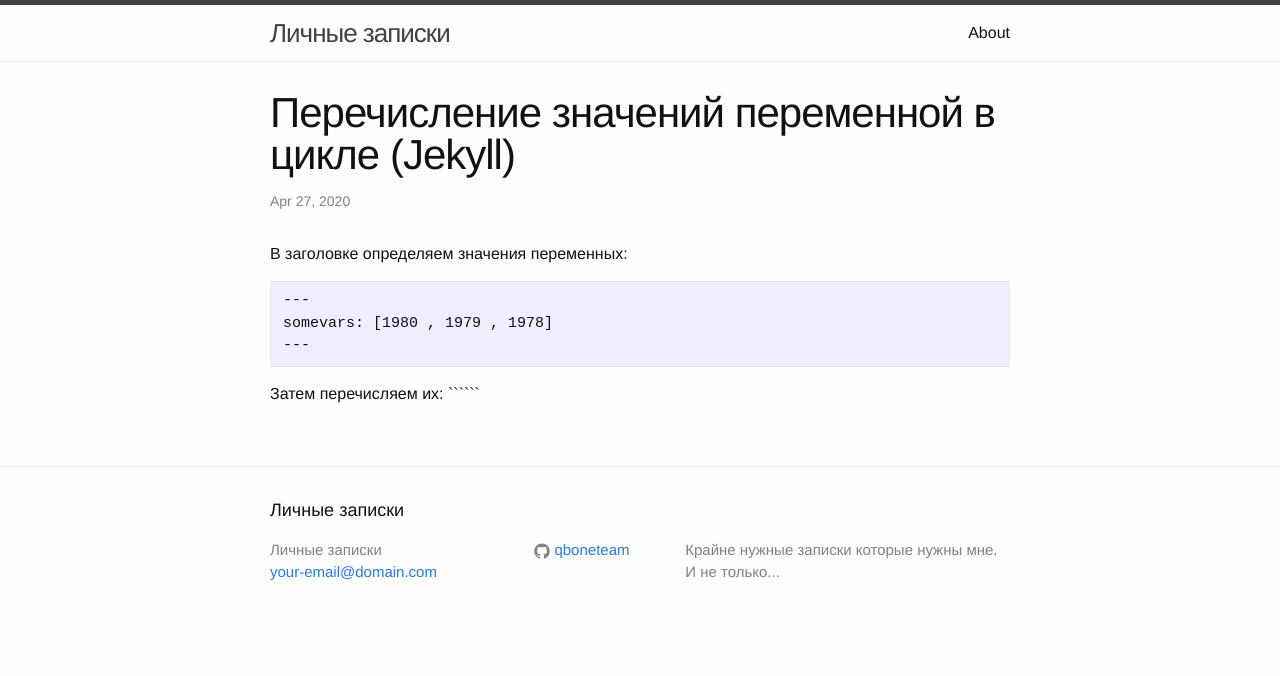
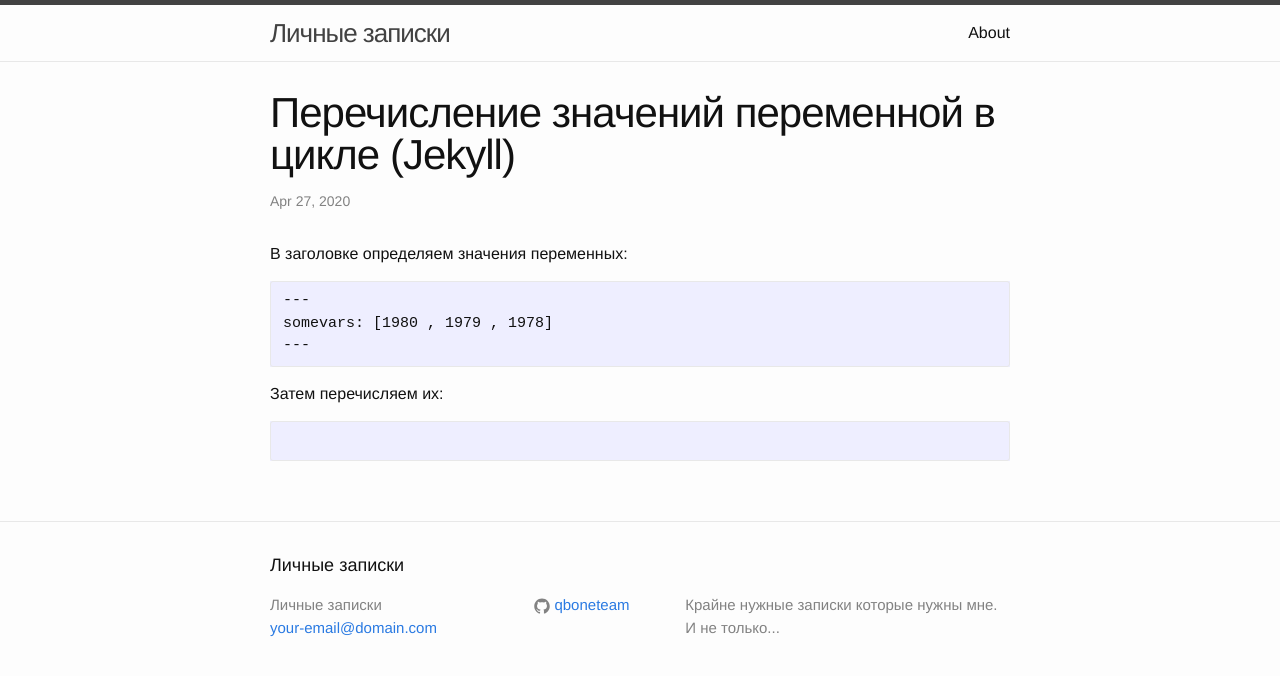
Before and after one commit to qboneteam/timoshik.ru, a Jekyll site: the page built from _posts/2020-04-27-loop-in-jekyll.md, in a window 1280 px wide. Shown: the top 676 px of the page. Built offline with Jekyll 4.4.1, drawn with Linux system fonts in a browser that asks for light colours.

Commit message:
Syntax fix

````diff
--- a/_posts/2020-04-27-loop-in-jekyll.md
+++ b/_posts/2020-04-27-loop-in-jekyll.md
@@ -14,9 +14,9 @@
 
 Затем перечисляем их:
 ```
-   {%- if page.somevars -%}
-       {% for somevar in page.somevars %}
-           {{ somevar }}</br>
-       {% endfor %}
-   {%- endif -%}
+{% if page.somevars -%}
+    {% for somevar in page.somevars %}
+        {{ somevar }}</br>
+    {% endfor %}
+{% endif %}
 ```
````
